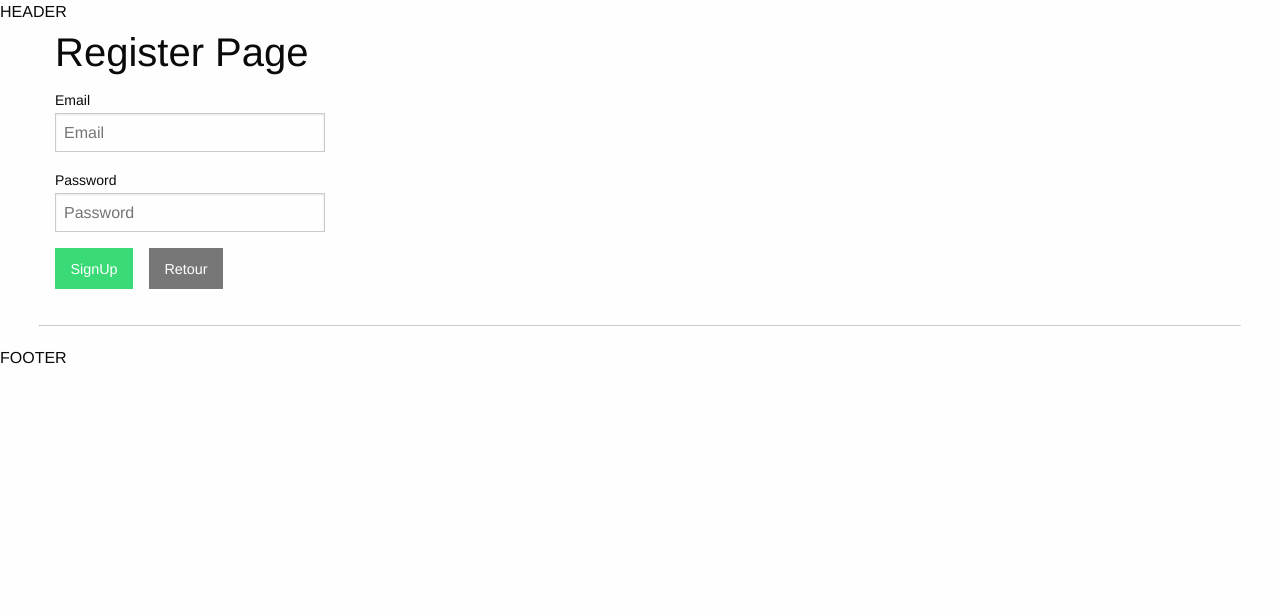
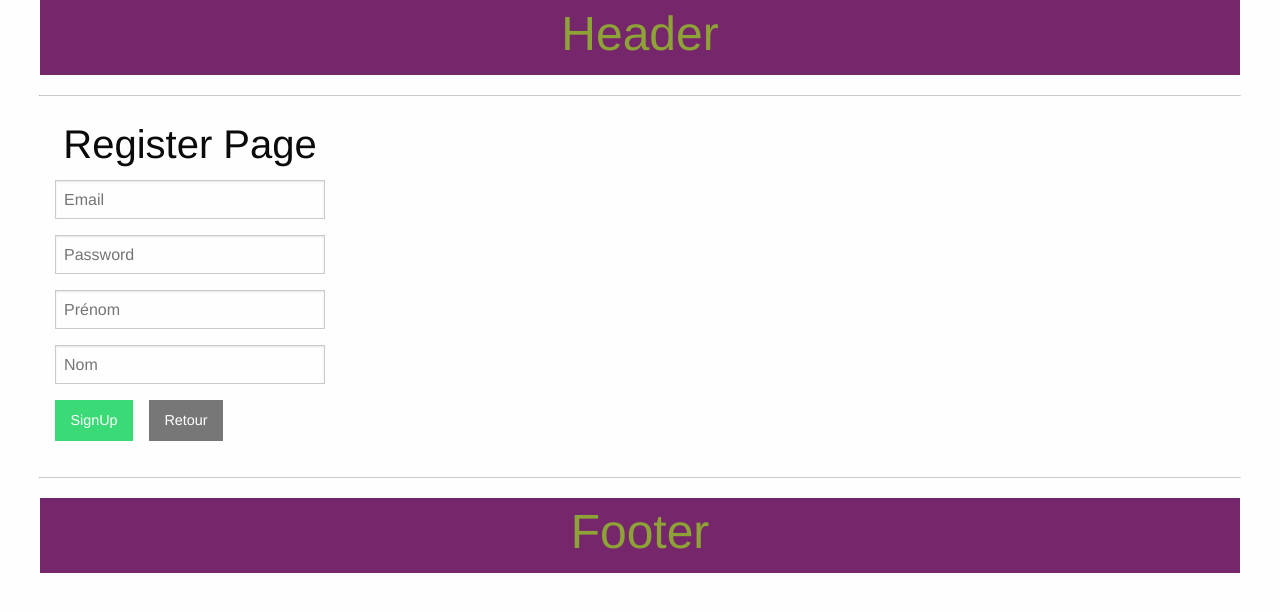
Before and after one commit to DevGaby/Alsatoju_React, a React (Create React App) app: page /register in a window 1280 px wide. Shown: the top 612 px of the page. Built offline with nearby package versions, Linux system fonts and the light colour scheme.

Commit message:
add some style on footer header & register

```diff
--- a/src/App.js
+++ b/src/App.js
@@ -22,6 +22,7 @@ class App extends Component {
         <div className="off-canvas-wrapper-inner" data-off-canvas-wrapper>
           <div className="off-canvas-content" data-off-canvas-content>
             <Header />
+            <hr/>
             <Routes />
             <hr/>
             <Footer />
--- a/src/components/Footer/Footer.js
+++ b/src/components/Footer/Footer.js
@@ -2,11 +2,15 @@ import React, { Component } from 'react';
 import './Footer.css';
 
 class Footer extends Component {
-    render() {
-        return (
-          <div>FOOTER</div>
-        );
-    }
+  render() {
+    return (
+      <div className="row two">
+        <div className="column">
+          <h1 className="text-center one">Footer</h1>
+        </div>
+      </div>
+    );
+  }
 }
 
 export default Footer;
--- a/src/components/Header/Header.js
+++ b/src/components/Header/Header.js
@@ -2,11 +2,15 @@ import React, { Component } from 'react';
 import './Header.css';
 
 class Header extends Component {
-    render() {
-        return (
-          <div>HEADER</div>
-        );
-    }
+  render() {
+    return (
+      <div className="row two">
+        <div className="column">
+          <h1 className="text-center one">Header</h1>
+        </div>
+      </div>
+    );
+  }
 }
 
 export default Header;
--- a/src/components/Home/Home.js
+++ b/src/components/Home/Home.js
@@ -58,7 +58,7 @@ class Home extends Component {
       return (
         <div>
           <h2 className="text-center primary">Home</h2>
-          <button value="logout" className="button secondary float-center"
+          <button value="logout" className="button alert:hover float-center"
             onClick={this.logout.bind(this)}>Logout
           </button>
         </div>
--- a/src/components/Register/Register.js
+++ b/src/components/Register/Register.js
@@ -10,6 +10,7 @@ class Register extends Component {
       email: 'ReactTestRegister@gmail.com',
       password: 'password',
       redirectToReferrer: false,
+      error: '',
     }
   }
 
@@ -25,7 +26,7 @@ class Register extends Component {
           console.log(result)
           this.props.history.push('/home')
         } else {
-          console.log('failed')
+          this.setState({ error: Error })
           console.log(result)
         }
       })
@@ -41,6 +42,7 @@ class Register extends Component {
     this.setState({ [e.target.name]: e.target.value })
   }
 
+
   render() {
     if (this.state.redirectToReferrer || sessionStorage.getItem('token')) {
       this.props.history.push('/home')
@@ -48,14 +50,21 @@ class Register extends Component {
 
     return (
       <div className="row small-up-2 medium-up-3 large-up-4">
-        <div className="column">
-          <h2>Register Page </h2>
-          <label>Email</label>
+        <div className="column medium-centered">
+          <h2 className="text-center">Register Page </h2>
+          {/* if il y a une erreur alors on affiche un text */}
+          { this.state.error !== '' &&
+            <h4 className="twoLightest">ERROR</h4>
+          }
           <input type="text" name="email" placeholder="Email"
             onChange={this.onChange.bind(this)} />
-          <label>Password</label>
           <input type="password" name="password" placeholder="Password"
             onChange={this.onChange.bind(this)} />
+          <input type="text" name="firstname" placeholder="Prénom"
+            onChange={this.onChange.bind(this)} />
+          <input type="text" name="lastname" placeholder="Nom"
+            onChange={this.onChange.bind(this)} />
+
           <input type="submit" value="SignUp" className="button success"
             onClick={this.signUp.bind(this)} />
           <button className="button secondary" onClick={this.redirect.bind(this)}>Retour</button>
--- a/src/styles/custom.css
+++ b/src/styles/custom.css
@@ -27,7 +27,7 @@
 }
 
 .two {
-    color: #76276C;
+    background: #76276C;
 }
 
 .twoDark {
```
